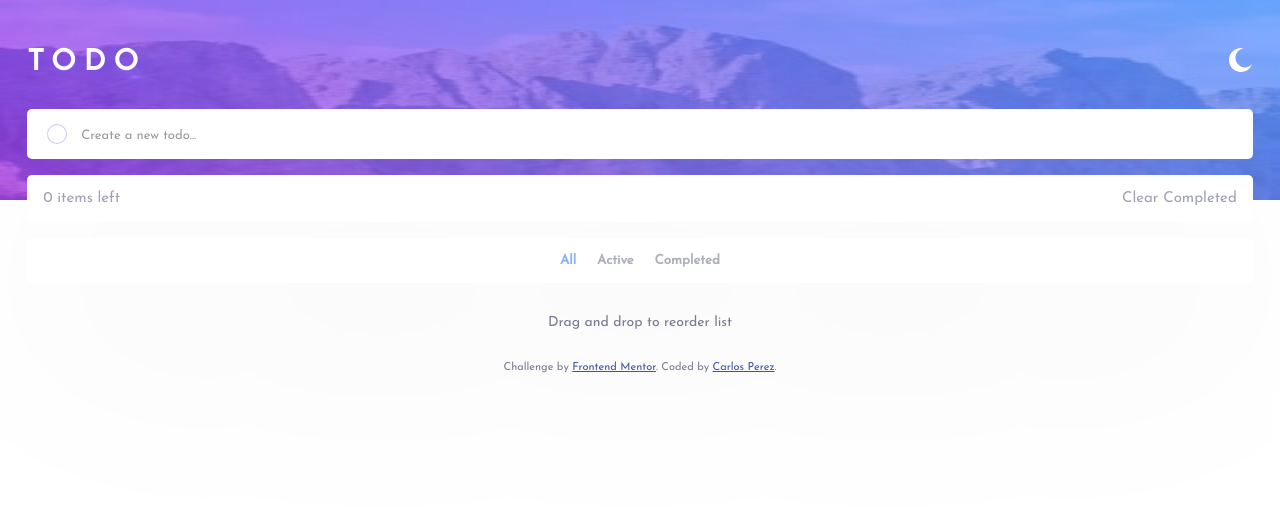
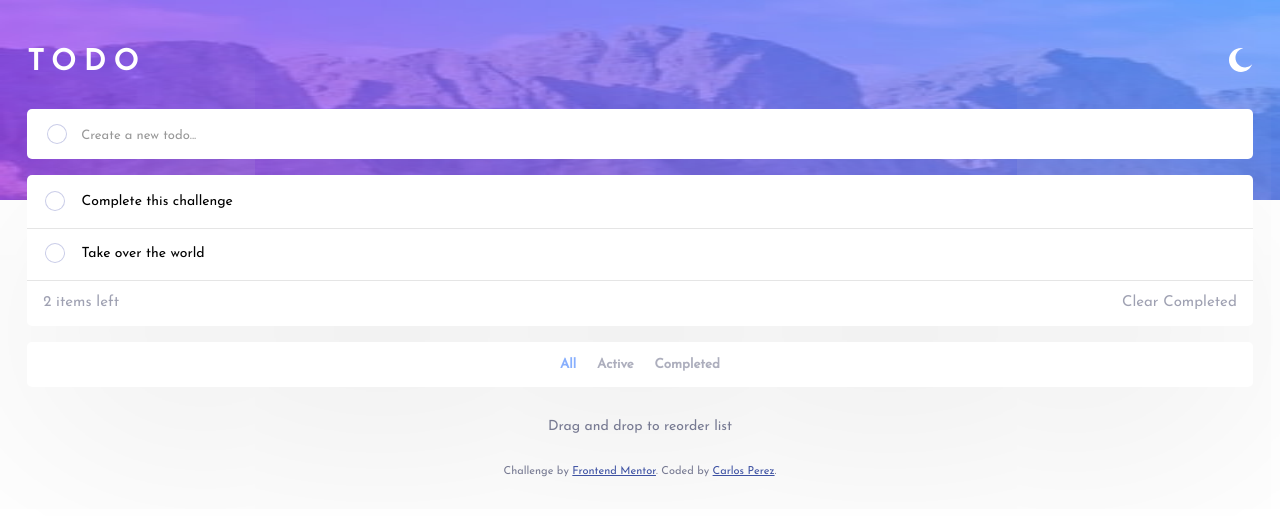
Before and after one commit to Carlos-A-P/react-todo-app, a React (Create React App) app: page / in a window 1280 px wide. Shown: the top 516 px of the page. Built offline with nearby package versions, Linux system fonts and the light colour scheme.

Commit message:
added drag and drop function using react-beautiful-dnd library

```diff
--- a/package.json
+++ b/package.json
@@ -7,6 +7,7 @@
     "@testing-library/react": "^12.1.2",
     "@testing-library/user-event": "^13.5.0",
     "react": "^17.0.2",
+    "react-beautiful-dnd": "^13.1.0",
     "react-dom": "^17.0.2",
     "react-scripts": "5.0.0",
     "web-vitals": "^2.1.3"
--- a/src/components/Todo.jsx
+++ b/src/components/Todo.jsx
@@ -1,8 +1,24 @@
-import React from "react";
+import React, { useState } from "react";
 import "../styles/Todo.css";
+import { DragDropContext, Droppable, Draggable } from "react-beautiful-dnd";
 
-function Todo({ todos, completeTodo, removeTodo, display }) {
-	return todos
+function Todo({ todos, completeTodo, removeTodo, display, handleChange }) {
+	const handleOnDragEnd = (result) => {
+		if (!result.destination) return;
+		const items = Array.from(todos);
+		// splice from original index
+		const [reorderedItem] = items.splice(result.source.index, 1);
+		items.splice(result.destination.index, 0, reorderedItem);
+
+		handleChange(items);
+	};
+
+	return (
+		<DragDropContext onDragEnd={handleOnDragEnd}>
+			<Droppable droppableId="todos">
+				{(provided) => (
+					<ul {...provided.droppableProps} ref={provided.innerRef}>
+						{todos
 							.filter((todo) => {
 								if (display === "All") {
 									return todo;
@@ -11,13 +27,18 @@ function Todo({ todos, completeTodo, removeTodo, display }) {
 								} else if (display === "Completed") {
 									return todo.isComplete === true;
 								}
+								return todo;
 							})
-		.map((todo) => (
-			// add complete class when click and add new object value
-			<div
+							.map((todo, index) => {
+								return (
+									<Draggable key={todo.id} draggableId={todo.id} index={index}>
+										{(provided) => (
+											<li
 												tabIndex="0"
 												className={todo.isComplete ? "todo complete" : "todo"}
-				key={todo.id}
+												ref={provided.innerRef}
+												{...provided.draggableProps}
+												{...provided.dragHandleProps}
 											>
 												<input
 													tabIndex="0"
@@ -35,8 +56,17 @@ function Todo({ todos, completeTodo, removeTodo, display }) {
 													className="delete-task"
 													onClick={() => removeTodo(todo.id)}
 												></button>
-			</div>
-		));
+											</li>
+										)}
+									</Draggable>
+								);
+							})}
+						{provided.placeholder}
+					</ul>
+				)}
+			</Droppable>
+		</DragDropContext>
+	);
 }
 
 export default Todo;
--- a/src/components/TodoForm.jsx
+++ b/src/components/TodoForm.jsx
@@ -22,7 +22,7 @@ function TodoForm(props) {
 
 		// add random id and set input field and send back to prop
 		props.onSubmit({
-			id: Math.floor(Math.random() * 10000),
+			id: String(Math.floor(Math.random() * 10000)),
 			text: input,
 			isComplete: false,
 		});
--- a/src/components/TodoList.jsx
+++ b/src/components/TodoList.jsx
@@ -7,10 +7,19 @@ import "../styles/TodoList.css";
 
 function TodoList() {
 	// list of Todos
-	const [todos, setTodos] = useState([]);
+	const [todos, setTodos] = useState([
+		{
+			id: String(Math.floor(Math.random() * 10000)),
+			text: "Complete this challenge",
+			isComplete: false,
+		},
+		{
+			id: String(Math.floor(Math.random() * 10000)),
+			text: "Take over the world",
+			isComplete: false,
+		},
+	]);
 	const [filter, setFilter] = useState("All");
-	const [activeTodos, setActiveTodos] = useState([]);
-	const [completed, setCompleted] = useState([]);
 
 	const addTodo = (todo) => {
 		// if there's alot of empty space this code will join the empty space
@@ -20,6 +29,7 @@ function TodoList() {
 
 		// add new todo to the end of existing todos array
 		const newTodos = [...todos, todo];
+		console.log(todos);
 
 		// update State, adding object to array
 		setTodos(newTodos);
@@ -53,6 +63,10 @@ function TodoList() {
 		console.log(filter, setting);
 	};
 
+	const reorderList = (list) => {
+		setTodos(list);
+	};
+
 	return (
 		<div>
 			<TodoForm onSubmit={addTodo} />
@@ -62,6 +76,7 @@ function TodoList() {
 					completeTodo={completeTodo}
 					removeTodo={removeTodo}
 					display={filter}
+					handleChange={reorderList}
 				/>
 				<TodosBar numItems={todos.length} clearCompleted={removeCompleted} />
 			</div>
```
Also changed, not shown: 1 other file (tests, documents, lock files or other folders). Lines whose indentation alone changed are shown as unchanged.
